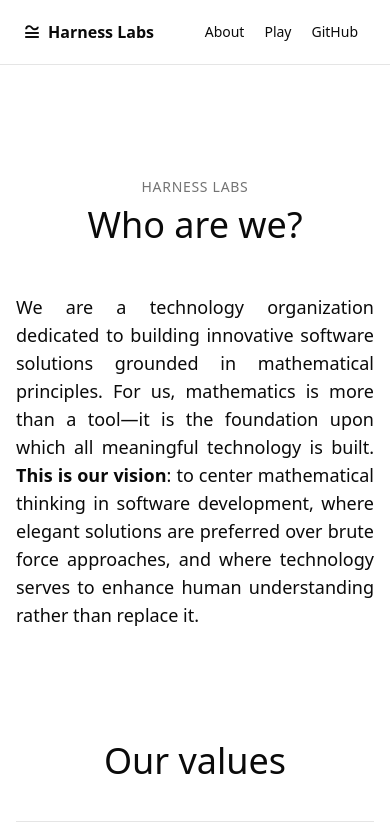
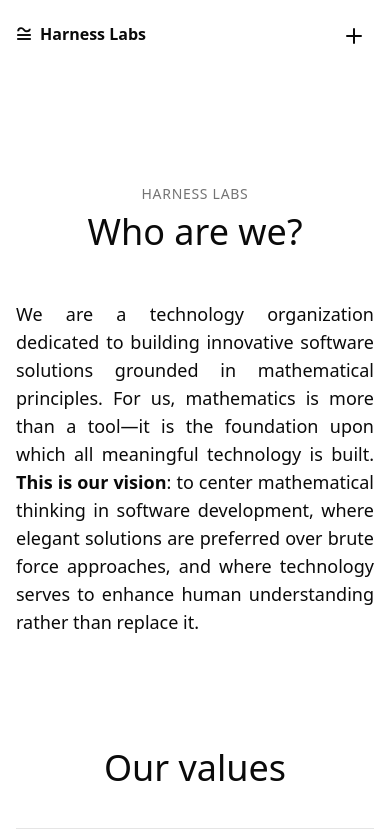
Before and after one commit to harnesslabs/site, a Next.js app: page /about in a window 390 px wide. Shown: the top 834 px of the page. Built offline with nearby package versions, Linux system fonts and the light colour scheme; a web font is replaced by a local one.

Commit message:
header: layout + updated for mobile, closes #24

```diff
--- a/src/app/about/page.tsx
+++ b/src/app/about/page.tsx
@@ -2,6 +2,7 @@
 import { companyValues, teamMembers } from "@/data";
 import type { Metadata } from "next";
 import AboutSeparator from "./_components/about-separator";
+import { siteConfig } from "@/config/site";
 
 export const metadata: Metadata = {
   title: "Harness Labs | About",
@@ -115,7 +116,7 @@
           discussions, and attending events. Have questions or want to connect?
         </p>
         <Button size="lg" asChild>
-          <a href="mailto:contact@harnesslabs.xyz">Get in touch</a>
+          <a href={siteConfig.links.email}>Get in touch</a>
         </Button>
       </div>
     </section>
--- a/src/components/header.tsx
+++ b/src/components/header.tsx
@@ -1,26 +1,124 @@
 "use client";
 
+import { useState, useEffect } from "react";
 import Link from "next/link";
 
 import { siteConfig } from "@/config/site";
 import { Icons } from "@/components/icons";
-import { Button } from "@/components/ui/button";
 
 export function Header() {
+  const [isMenuOpen, setIsMenuOpen] = useState(false);
+  const [shouldTransition, setShouldTransition] = useState(false);
+
+  const toggleMenu = () => {
+    setShouldTransition(true);
+    setIsMenuOpen(!isMenuOpen);
+  };
+
+  useEffect(() => {
+    const handleResize = () => {
+      if (window.innerWidth >= 640) {
+        setIsMenuOpen(false);
+        setShouldTransition(false);
+      }
+    };
+
+    window.addEventListener("resize", handleResize);
+    return () => window.removeEventListener("resize", handleResize);
+  }, []);
+
   return (
-    <header className="top-0 z-40 border-b">
-      <div className="mx-auto px-6 flex h-16 items-center justify-between">
-        <Link href="/" className="flex items-center space-x-2">
+    <header className="top-0 z-40">
+      <div
+        className={`mx-auto px-4 sm:px-12 py-4 flex items-start justify-between ${
+          shouldTransition ? "transition-colors duration-300" : ""
+        } ${isMenuOpen ? "bg-foreground/5" : ""}`}
+      >
+        <Link href="/" className="flex items-center space-x-2 pt-1.5">
           <Icons.logo className="h-4 w-4" />
           <span className="font-bold">{siteConfig.name}</span>
         </Link>
-        <nav className="flex items-center space-x-1">
-          {siteConfig.nav.map((item) => (
-            <Link key={item.href} href={item.href}>
-              <Button variant="ghost" className="px-2">
-                {item.label}
-              </Button>
-            </Link>
+
+        {/* Desktop Navigation */}
+        <nav className="hidden sm:flex items-start space-x-6">
+          {siteConfig.nav.map((group, groupIndex) => (
+            <div key={groupIndex} className="flex flex-col items-end space-y-1 border-t pt-2 pl-16">
+              {group.map((item) => (
+                <Link
+                  key={item.href}
+                  href={item.href}
+                  className="text-sm hover:text-muted-foreground transition-colors"
+                >
+                  {item.label}
+                </Link>
+              ))}
+            </div>
+          ))}
+        </nav>
+
+        {/* Mobile Menu Button */}
+        <button
+          onClick={toggleMenu}
+          className="sm:hidden p-2 focus:outline-none"
+          aria-label="Toggle menu"
+        >
+          <div
+            className={`w-6 h-6 flex items-center justify-center transition-transform duration-200 ${
+              isMenuOpen ? "rotate-45" : "rotate-0"
+            }`}
+          >
+            <svg
+              width="16"
+              height="16"
+              viewBox="0 0 16 16"
+              fill="none"
+              xmlns="http://www.w3.org/2000/svg"
+            >
+              <path
+                d="M8 1V15M1 8H15"
+                stroke="currentColor"
+                strokeWidth="2"
+                strokeLinecap="round"
+                strokeLinejoin="round"
+              />
+            </svg>
+          </div>
+        </button>
+      </div>
+
+      {/* Mobile Navigation Menu */}
+      <div
+        className={`sm:hidden bg-foreground/5 overflow-hidden transition-all duration-300 ease-in-out ${
+          isMenuOpen ? "max-h-96 opacity-100 pb-2" : "max-h-0 opacity-0"
+        }`}
+      >
+        <nav className="px-4 py-4 space-y-6">
+          {siteConfig.nav.map((group, groupIndex) => (
+            <div
+              key={groupIndex}
+              className={`space-y-3 transform transition-all duration-300 ease-in-out ${
+                isMenuOpen ? "translate-y-0 opacity-100" : "-translate-y-4 opacity-0"
+              }`}
+              style={{
+                transitionDelay: isMenuOpen ? `${groupIndex * 100}ms` : "0ms",
+              }}
+            >
+              {group.map((item, itemIndex) => (
+                <Link
+                  key={item.href}
+                  href={item.href}
+                  className={`block text-sm hover:text-muted-foreground transition-all duration-200 transform ${
+                    isMenuOpen ? "translate-y-0 opacity-100" : "-translate-y-2 opacity-0"
+                  }`}
+                  style={{
+                    transitionDelay: isMenuOpen ? `${groupIndex * 100 + itemIndex * 50}ms` : "0ms",
+                  }}
+                  onClick={() => setIsMenuOpen(false)}
+                >
+                  {item.label}
+                </Link>
+              ))}
+            </div>
           ))}
         </nav>
       </div>
--- a/src/config/site.ts
+++ b/src/config/site.ts
@@ -10,11 +10,17 @@
   description: "coming soon...",
   main: "https://harnesslabs.xyz",
   nav: [
-    { href: "/about", label: "About" },
-    { href: "/playground", label: "Play" },
-    { href: "https://github.com/harnesslabs", label: "GitHub" },
-  ] as NavItem[],
+    [
+      { href: "/about", label: "About" },
+      { href: "/playground", label: "Play" },
+    ],
+    [
+      { href: "mailto:contact@harnesslabs.xyz", label: "Contact" },
+      { href: "https://github.com/harnesslabs", label: "GitHub" },
+    ],
+  ] as NavItem[][],
   links: {
+    email: "mailto:contact@harnesslabs.xyz",
     company: "https://harnesslabs.xyz",
     github: "https://github.com/harnesslabs",
     x: "https://x.com/harnesslabs",
```
